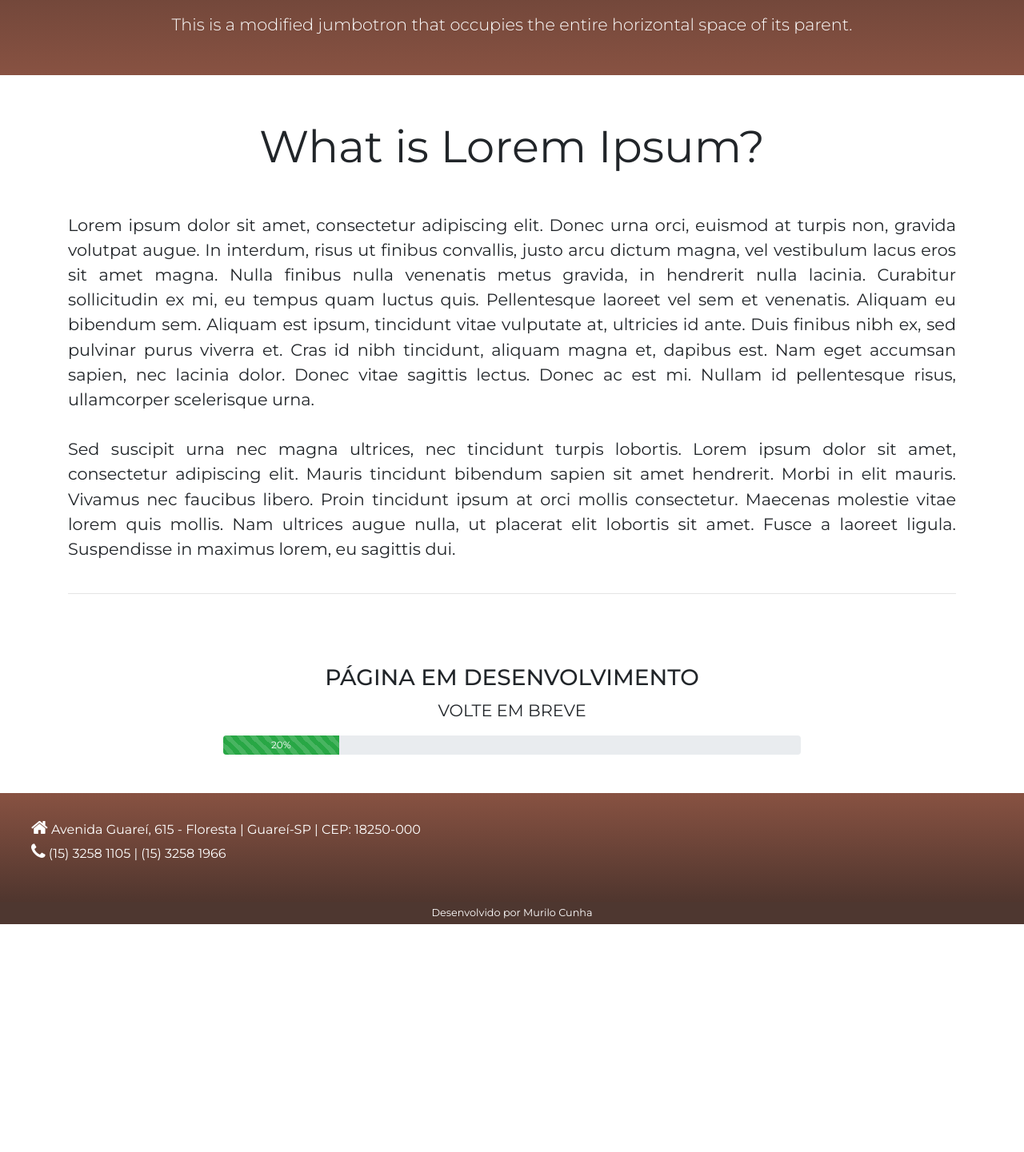
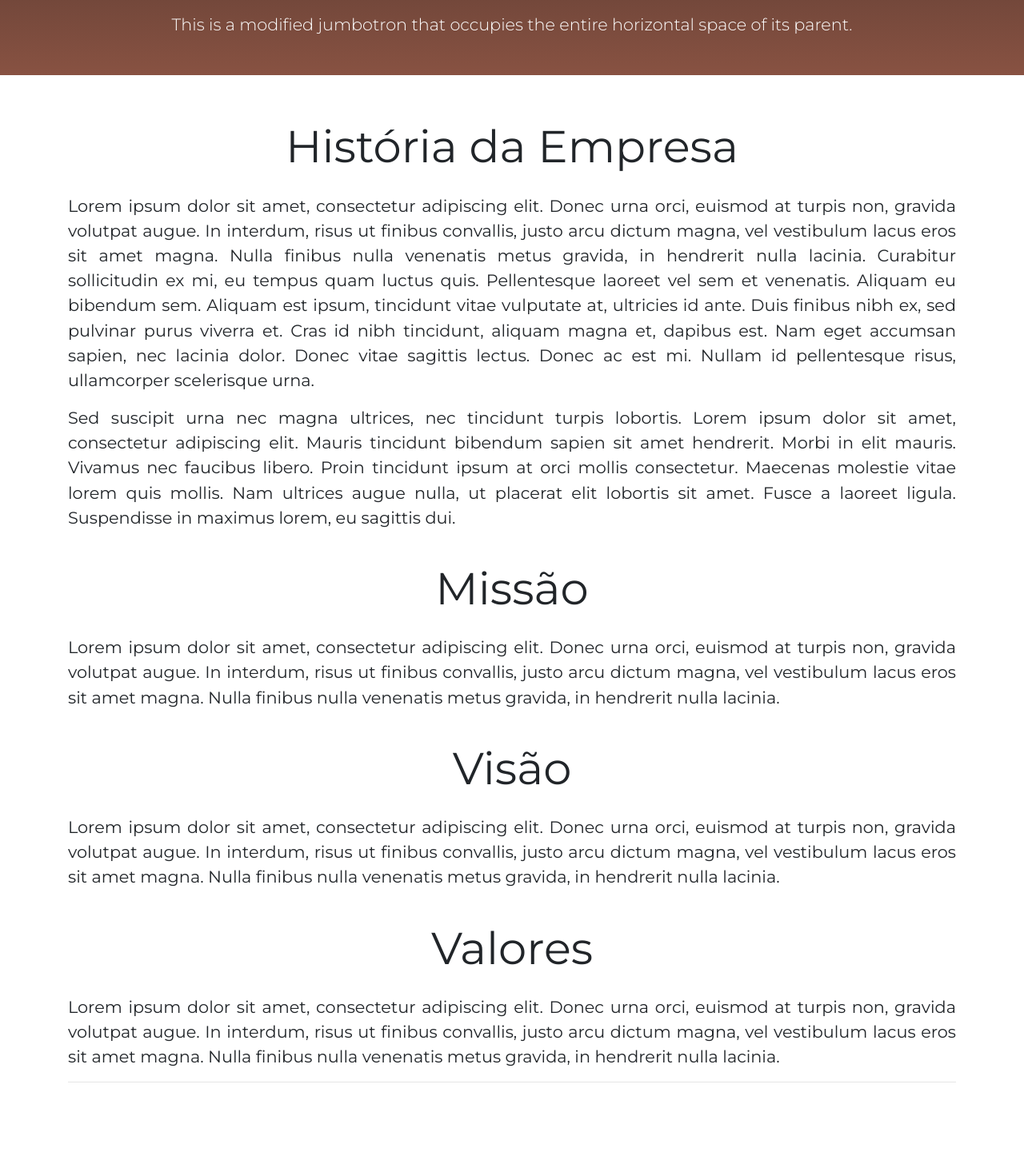
Before and after one commit to cunhamuril/site-cs-v2.0, a React (Create React App) app: page /Sobre in a window 1280 px wide. Shown: the part 220-1661 px from the top of the page at 80% size. Before the commit the page ends 1376 px from the top, so only its background shows below. Built offline with nearby package versions, Linux system fonts and the light colour scheme.

Commit message:
Algumas modificacoes
Modificacoes nas paginas servicos e sobre

```diff
--- a/src/components/pages/Home.jsx
+++ b/src/components/pages/Home.jsx
@@ -58,7 +58,7 @@ export default props =>
             <p>VOLTE EM BREVE</p>
             <center>
                 <div className="progress">
-                    <div className="progress-bar progress-bar-striped bg-success" role="progressbar" aria-valuenow="75" aria-valuemin="0" aria-valuemax="100">20%</div>
+                    <div className="progress-bar progress-bar-striped bg-success" role="progressbar" aria-valuenow="75" aria-valuemin="0" aria-valuemax="100">35%</div>
                 </div>
             </center>
         </div>
--- a/src/components/pages/Servicos.jsx
+++ b/src/components/pages/Servicos.jsx
@@ -33,7 +33,7 @@ export default props =>
                 eu bibendum sem.
             </p>
 
-            <h1 className="display-4 mb-2"><strong>Cortes de Madeira</strong></h1>
+            <h1 className="display-4 mb-2"><strong>Beneficiamento de Madeira</strong></h1>
             <img src={Corte} alt="Matéria Prima" className="rounded mx-auto d-inline-block p-1" />
             <img src={Corte1} alt="Matéria Prima" className="rounded mx-auto d-inline-block p-1" />
             <p className="text-justify py-4">
@@ -50,19 +50,6 @@ export default props =>
             <img src={Fabricacao} alt="Matéria Prima" className="rounded mx-auto d-inline-block p-1" />
             <img src={Fabricacao1} alt="Matéria Prima" className="rounded mx-auto d-inline-block p-1" />
             <img src={Fabricacao2} alt="Matéria Prima" className="rounded mx-auto d-inline-block p-1" />
-            <p className="text-justify py-4">
-                Lorem ipsum dolor sit amet, consectetur adipiscing elit.
-                Donec urna orci, euismod at turpis non, gravida volutpat augue.
-                In interdum, risus ut finibus convallis, justo arcu dictum magna,
-                vel vestibulum lacus eros sit amet magna. Nulla finibus nulla venenatis
-                metus gravida, in hendrerit nulla lacinia. Curabitur sollicitudin ex mi, eu
-                tempus quam luctus quis. Pellentesque laoreet vel sem et venenatis. Aliquam
-                eu bibendum sem.
-            </p>
-
-            <h1 className="display-4 mb-2"><strong>Fabricação de Pallets</strong></h1>
-            <img src={Fabricacao} alt="Matéria Prima" className="rounded mx-auto d-inline-block p-1" />
-            <img src={Fabricacao1} alt="Matéria Prima" className="rounded mx-auto d-inline-block p-1" />
             <p className="text-justify py-4">
                 Lorem ipsum dolor sit amet, consectetur adipiscing elit.
                 Donec urna orci, euismod at turpis non, gravida volutpat augue.
--- a/src/components/pages/Sobre.jsx
+++ b/src/components/pages/Sobre.jsx
@@ -9,9 +9,9 @@ export default props =>
             </div>
         </div>
 
-        <div className="container py-4">
-            <h1 className="display-4 mb-4"><strong>What is Lorem Ipsum?</strong></h1>
-            <p className="text-justify py-4">
+        <div className="container py-4 text-justify py-4">
+            <h4 className="display-4 mb-4 text-center"><strong>História da Empresa</strong></h4>
+            <p>
                 Lorem ipsum dolor sit amet, consectetur adipiscing elit.
                 Donec urna orci, euismod at turpis non, gravida volutpat augue.
                 In interdum, risus ut finibus convallis, justo arcu dictum magna,
@@ -23,13 +23,41 @@ export default props =>
                 tincidunt, aliquam magna et, dapibus est. Nam eget accumsan sapien, nec lacinia
                 dolor. Donec vitae sagittis lectus. Donec ac est mi. Nullam id pellentesque risus,
                 ullamcorper scelerisque urna.
-            <br /><br />
+            </p>
+            <p>
                 Sed suscipit urna nec magna ultrices, nec tincidunt turpis lobortis.
                 Lorem ipsum dolor sit amet, consectetur adipiscing elit. Mauris tincidunt
                 bibendum sapien sit amet hendrerit. Morbi in elit mauris. Vivamus nec faucibus
                 libero. Proin tincidunt ipsum at orci mollis consectetur. Maecenas molestie vitae
                 lorem quis mollis. Nam ultrices augue nulla, ut placerat elit lobortis sit amet.
                 Fusce a laoreet ligula. Suspendisse in maximus lorem, eu sagittis dui.
+            </p>
+            <br/>
+            <h4 className="display-4 mb-4 text-center"><strong>Missão</strong></h4>
+            <p>
+                Lorem ipsum dolor sit amet, consectetur adipiscing elit.
+                Donec urna orci, euismod at turpis non, gravida volutpat augue.
+                In interdum, risus ut finibus convallis, justo arcu dictum magna,
+                vel vestibulum lacus eros sit amet magna. Nulla finibus nulla venenatis
+                metus gravida, in hendrerit nulla lacinia.
+            </p>
+            <br/>
+            <h4 className="display-4 mb-4 text-center"><strong>Visão</strong></h4>
+            <p>
+                Lorem ipsum dolor sit amet, consectetur adipiscing elit.
+                Donec urna orci, euismod at turpis non, gravida volutpat augue.
+                In interdum, risus ut finibus convallis, justo arcu dictum magna,
+                vel vestibulum lacus eros sit amet magna. Nulla finibus nulla venenatis
+                metus gravida, in hendrerit nulla lacinia.
+            </p>
+            <br/>
+            <h4 className="display-4 mb-4 text-center"><strong>Valores</strong></h4>
+            <p>
+                Lorem ipsum dolor sit amet, consectetur adipiscing elit.
+                Donec urna orci, euismod at turpis non, gravida volutpat augue.
+                In interdum, risus ut finibus convallis, justo arcu dictum magna,
+                vel vestibulum lacus eros sit amet magna. Nulla finibus nulla venenatis
+                metus gravida, in hendrerit nulla lacinia.
             </p>
 
             <hr />
--- a/src/main/App.css
+++ b/src/main/App.css
@@ -24,5 +24,5 @@
 }
 
 .progress-bar{
-    width: 20%;
+    width: 35%;
 }
```
